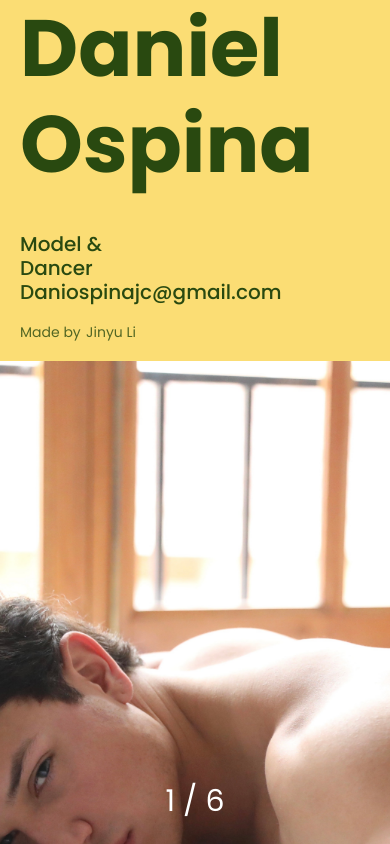
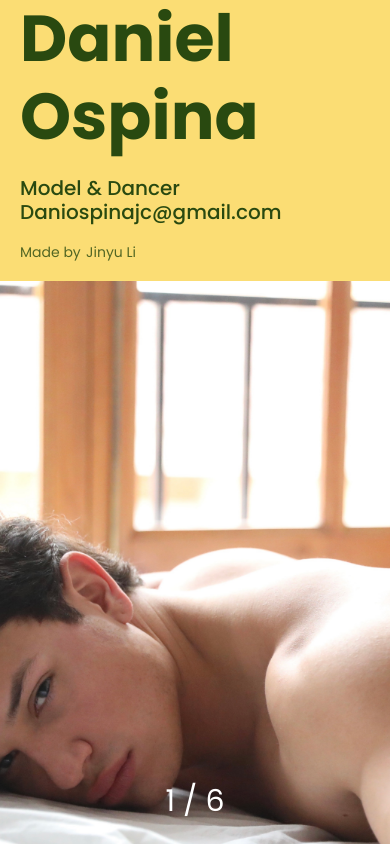
Before and after one commit to jinyulibvb/DanielOspina, a React (Create React App) app: page / in a window 390 px wide. Shown: the top 844 px of the page. Built offline with nearby package versions, Linux system fonts and the light colour scheme.

Commit message:
adjust text layout for mobile view on iphone 13

```diff
--- a/src/styles.css
+++ b/src/styles.css
@@ -106,11 +106,11 @@ img {
   h2 {
     font-size: 20px;
     position: relative;
-    margin: 40px 20px 20px 20px;
+    margin: 20px;
   }
 
   h1 {
-    font-size: 80px;
+    font-size: 65px;
   }
 
   h3 {
@@ -119,4 +119,7 @@ img {
     margin: 0 20px 20px;
     text-align: left;
   }
+  header {
+    width: 100vw;
+  }
 }
```
